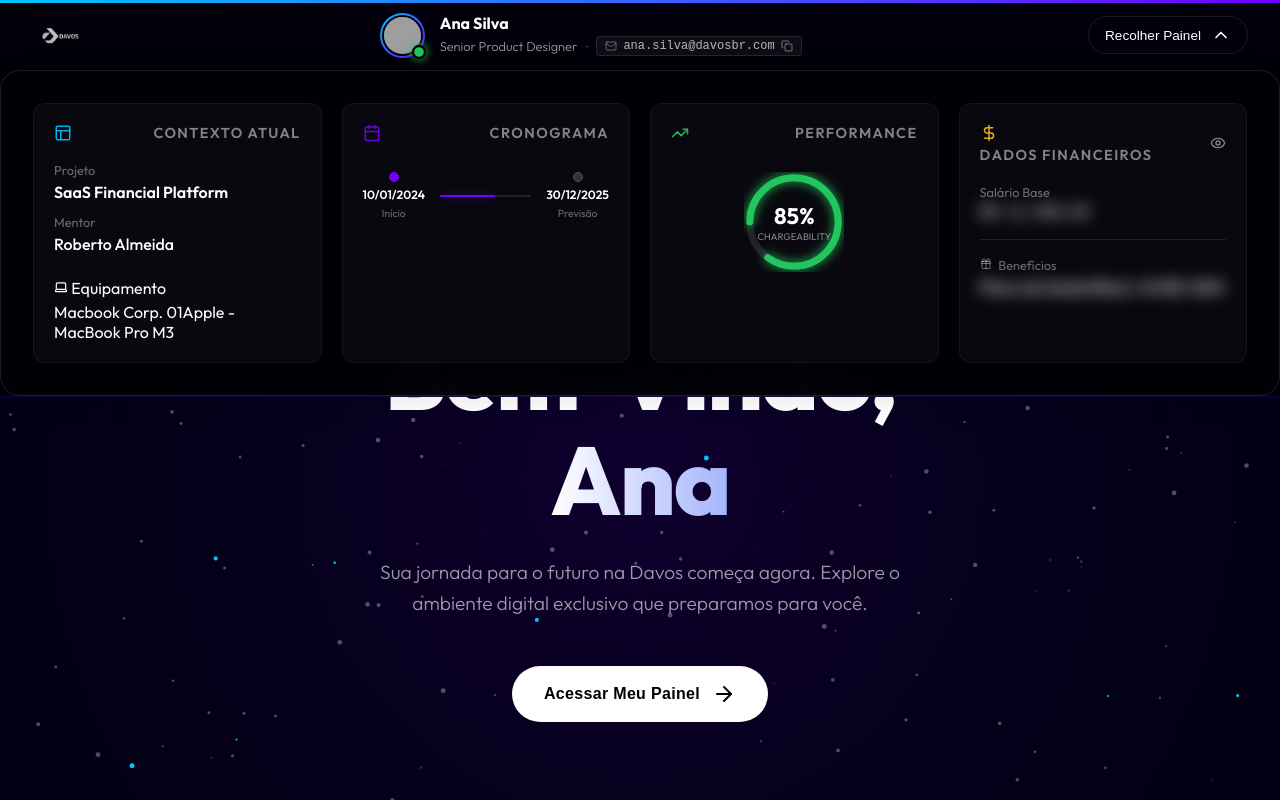
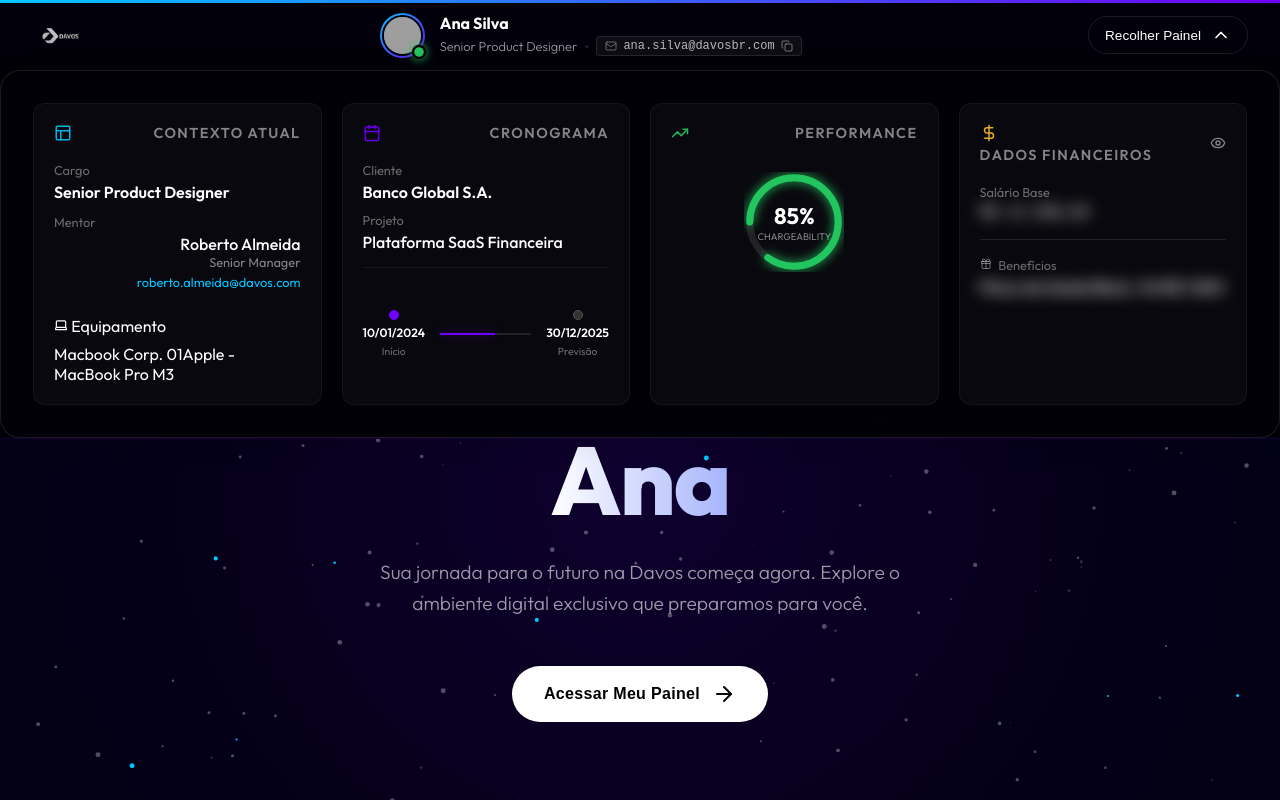
Before and after one commit to astoraoliveira-alt/onboarding, a React (Vite) app: page / in a window 1280 px wide. Both pictures are taken after a click on the button "Expandir Perfil". Shown: the top 800 px of the page. Built offline with nearby package versions, Linux system fonts and the light colour scheme; grey boxes are pictures that could not be loaded.

Commit message:
feat: Painel detalhado atualizado com info de Mentor completa e contexto de Cliente/Projeto no Cronograma

```diff
--- a/src/components/DynamicHeader.css
+++ b/src/components/DynamicHeader.css
@@ -362,6 +362,40 @@
     box-shadow: 0 0 10px rgba(112, 0, 255, 0.5);
 }
 
+/* === New Dashboard Styles === */
+.mentor-info {
+    display: flex;
+    flex-direction: column;
+    align-items: flex-end;
+    text-align: right;
+}
+
+.mentor-info .sub-value {
+    font-size: 0.8rem;
+    line-height: 1.4;
+}
+
+.project-info-mini {
+    margin-bottom: 20px;
+    padding-bottom: 15px;
+    border-bottom: 1px solid rgba(255, 255, 255, 0.05);
+    display: flex;
+    flex-direction: column;
+    gap: 10px;
+}
+
+.project-info-mini .info-row {
+    margin-bottom: 0 !important;
+    /* Override default margin */
+}
+
+/* === Equipment Section === */
+.equipment-row {
+    flex-direction: column;
+    align-items: flex-start !important;
+    gap: 8px;
+}
+
 .time-point {
     display: flex;
     flex-direction: column;
--- a/src/components/DynamicHeader.jsx
+++ b/src/components/DynamicHeader.jsx
@@ -19,7 +19,10 @@ const DynamicHeader = () => {
         email: "ana.silva@davosbr.com",
         avatar: "https://i.pravatar.cc/150?u=a042581f4e29026704d", // Placeholder
         mentor: "Roberto Almeida",
-        project: "SaaS Financial Platform",
+        mentorRole: "Senior Manager",
+        mentorEmail: "roberto.almeida@davos.com",
+        client: "Banco Global S.A.",
+        project: "Plataforma SaaS Financeira",
         startDate: "10/01/2024",
         endDate: "30/12/2025",
         chargeability: 85,
@@ -107,7 +110,7 @@ const DynamicHeader = () => {
                         <div className="dashboard-scroll-container">
                             <div className="dashboard-grid">
 
-                                {/* Card: Project & Mentor */}
+                                {/* Card: Contexto Atual (Updated) */}
                                 <div className="dash-card">
                                     <div className="card-header">
                                         <Layout size={18} className="card-icon blue" />
@@ -115,12 +118,16 @@ const DynamicHeader = () => {
                                     </div>
                                     <div className="card-content">
                                         <div className="info-row">
-                                            <span className="label">Projeto</span>
-                                            <span className="value strong">{employee.project}</span>
+                                            <span className="label">Cargo</span>
+                                            <span className="value strong">{employee.role}</span>
                                         </div>
                                         <div className="info-row">
                                             <span className="label">Mentor</span>
-                                            <span className="value">{employee.mentor}</span>
+                                            <div className="mentor-info">
+                                                <span className="value">{employee.mentor}</span>
+                                                <span className="sub-value" style={{ color: 'rgba(255,255,255,0.5)' }}>{employee.mentorRole}</span>
+                                                <span className="sub-value" style={{ color: '#00c6ff', marginTop: '2px' }}>{employee.mentorEmail}</span>
+                                            </div>
                                         </div>
                                         <div className="separator-line"></div>
                                         <div className="info-row equipment-row">
@@ -133,13 +140,25 @@ const DynamicHeader = () => {
                                     </div>
                                 </div>
 
-                                {/* Card: Timeline */}
+                                {/* Card: Cronograma (Updated) */}
                                 <div className="dash-card">
                                     <div className="card-header">
                                         <Calendar size={18} className="card-icon purple" />
                                         <h3>Cronograma</h3>
                                     </div>
                                     <div className="card-content">
+                                        {/* Project Info Header */}
+                                        <div className="project-info-mini">
+                                            <div className="info-row">
+                                                <span className="label">Cliente</span>
+                                                <span className="value strong">{employee.client}</span>
+                                            </div>
+                                            <div className="info-row">
+                                                <span className="label">Projeto</span>
+                                                <span className="value">{employee.project}</span>
+                                            </div>
+                                        </div>
+
                                         <div className="timeline-graphic">
                                             <div className="time-point start">
                                                 <div className="dot filled"></div>
```
